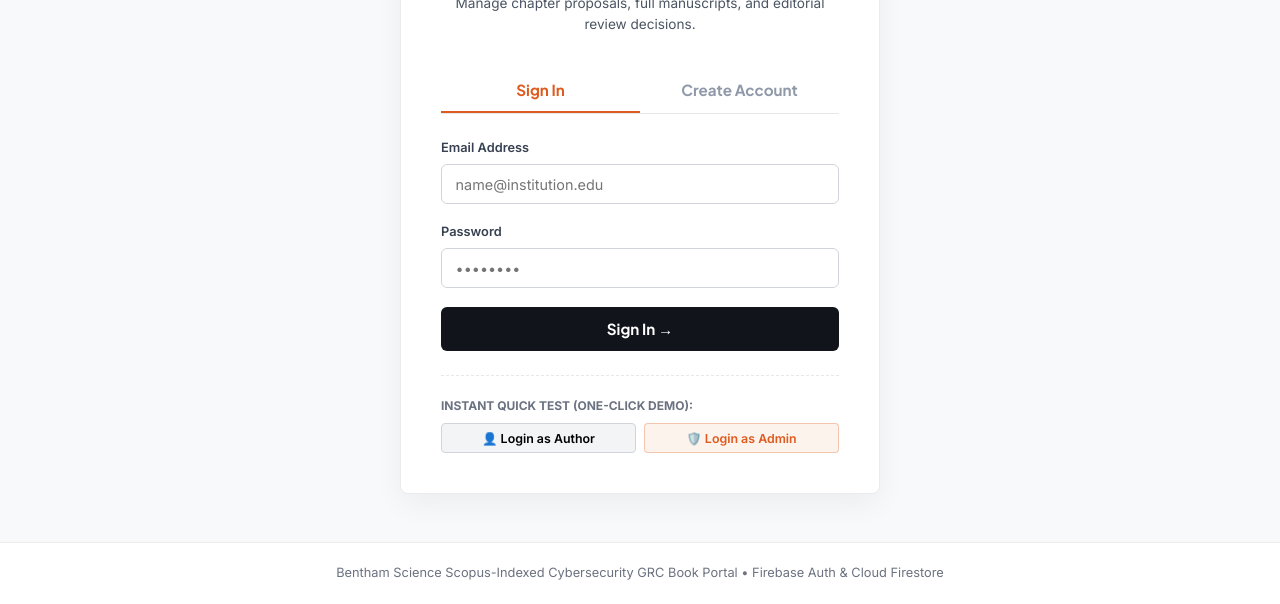
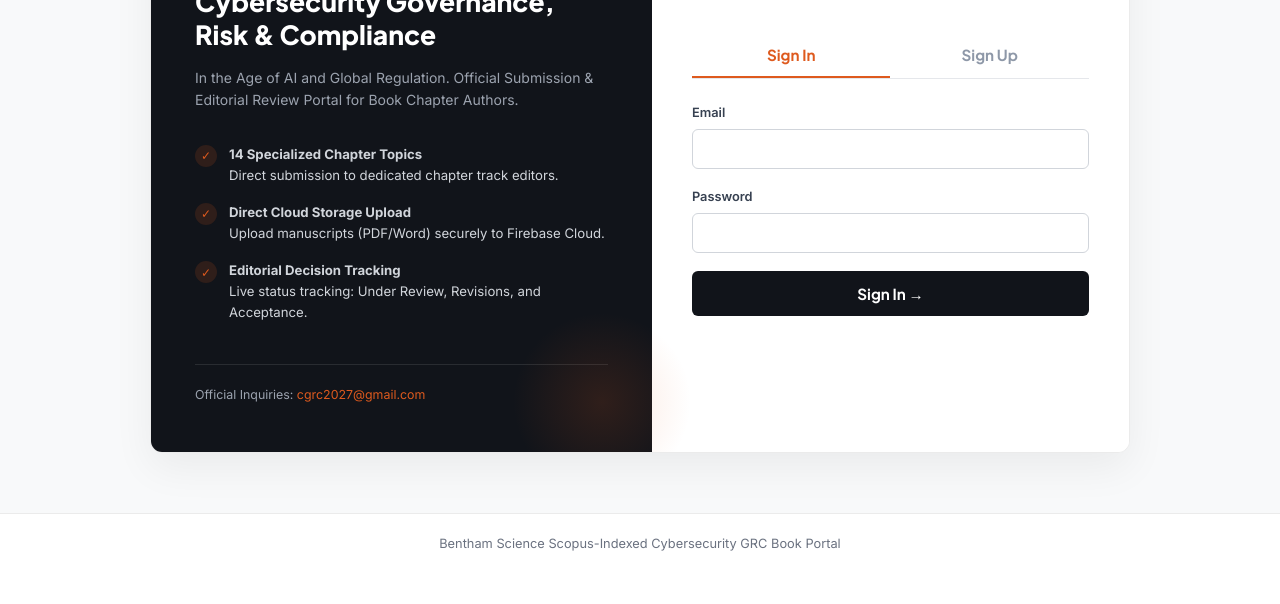
Before and after one commit to FreeSource-Code/CSGRC, a website: page auth.html in a window 1280 px wide. Shown: the part 226-830 px from the top of the page. After the commit the page ends 800 px from the top, so only its background shows below. Drawn offline with Linux system fonts and the light colour scheme; no server answers.

Commit message:
Update navbar to LOGIN / SIGN UP, convert auth page to split-layout, remove role buttons and dummy placeholder text

```diff
--- a/assets/css/portal.css
+++ b/assets/css/portal.css
@@ -86,28 +86,122 @@
   border-color: #11141A;
 }
 
-/* Auth Card & Container */
+/* Auth Split Layout */
 .auth-wrapper {
   flex: 1;
   display: flex;
   align-items: center;
   justify-content: center;
-  padding: 3rem 1rem;
+  padding: 3rem 1.25rem;
 }
 
-.auth-card {
+.auth-split-container {
+  display: grid;
+  grid-template-columns: 1.05fr 1fr;
+  width: 100%;
+  max-width: 980px;
   background: #ffffff;
   border: 1px solid var(--border-light);
-  border-radius: 8px;
-  box-shadow: 0 10px 30px rgba(0, 0, 0, 0.05);
-  width: 100%;
-  max-width: 480px;
-  padding: 2.5rem;
+  border-radius: 12px;
+  overflow: hidden;
+  box-shadow: 0 15px 40px rgba(0, 0, 0, 0.06);
 }
 
-.auth-header {
-  text-align: center;
+.auth-info-side {
+  background: #11141A;
+  color: #ffffff;
+  padding: 3rem 2.75rem;
+  display: flex;
+  flex-direction: column;
+  justify-content: space-between;
+  position: relative;
+}
+
+.auth-info-side::after {
+  content: "";
+  position: absolute;
+  bottom: -40px;
+  right: -40px;
+  width: 180px;
+  height: 180px;
+  border-radius: 50%;
+  background: radial-gradient(circle, rgba(222, 90, 30, 0.15), transparent 70%);
+  pointer-events: none;
+}
+
+.auth-info-badge {
+  font-family: var(--font-mono);
+  font-size: 0.72rem;
+  font-weight: 700;
+  text-transform: uppercase;
+  color: var(--accent-orange);
+  letter-spacing: 0.08em;
+  margin-bottom: 1rem;
+  display: inline-block;
+}
+
+.auth-info-title {
+  font-family: var(--font-display);
+  font-size: 1.65rem;
+  font-weight: 800;
+  line-height: 1.25;
+  color: #ffffff;
+  margin-bottom: 1rem;
+}
+
+.auth-info-desc {
+  font-size: 0.875rem;
+  color: #9CA3AF;
+  line-height: 1.6;
   margin-bottom: 2rem;
+}
+
+.auth-info-feature-list {
+  display: flex;
+  flex-direction: column;
+  gap: 1rem;
+}
+
+.auth-info-feature-item {
+  display: flex;
+  align-items: flex-start;
+  gap: 0.75rem;
+  font-size: 0.825rem;
+  color: #D1D5DB;
+}
+
+.auth-info-feature-icon {
+  width: 22px;
+  height: 22px;
+  border-radius: 50%;
+  background: rgba(222, 90, 30, 0.15);
+  color: var(--accent-orange);
+  display: flex;
+  align-items: center;
+  justify-content: center;
+  font-size: 0.75rem;
+  flex-shrink: 0;
+  margin-top: 1px;
+}
+
+.auth-form-side {
+  padding: 3rem 2.5rem;
+  display: flex;
+  flex-direction: column;
+  justify-content: center;
+  background: #ffffff;
+}
+
+@media (max-width: 820px) {
+  .auth-split-container {
+    grid-template-columns: 1fr;
+  }
+  .auth-info-side {
+    padding: 2.25rem 2rem;
+  }
+  .auth-form-side {
+    padding: 2.25rem 2rem;
+  }
 }
 
 .auth-tabs {
--- a/auth.html
+++ b/auth.html
@@ -4,7 +4,7 @@
 <head>
   <meta charset="UTF-8">
   <meta name="viewport" content="width=device-width, initial-scale=1.0">
-  <title>Portal Access | Cybersecurity GRC CFP</title>
+  <title>Login / Sign Up | Cybersecurity GRC CFP</title>
   <meta name="description" content="Author and Editorial Board Login & Registration Portal for Bentham Science Cybersecurity GRC Book Chapter Submissions.">
   <link rel="stylesheet" href="assets/css/style.css">
   <link rel="stylesheet" href="assets/css/portal.css">
@@ -19,7 +19,7 @@
     <div class="container portal-nav-content">
       <a href="index.html" class="portal-brand">
         <span>CYBERSECURITY <span class="logo-orange">GRC.</span></span>
-        <span class="portal-badge">PORTAL</span>
+        <span class="portal-badge">LOGIN / SIGN UP</span>
       </a>
       <div>
         <a href="index.html" style="font-size: 0.85rem; font-weight: 600; color: #4B5563; text-decoration: none;">&larr; Back to Home</a>
@@ -27,25 +27,57 @@
     </div>
   </header>
 
-  <!-- Auth Card Section -->
+  <!-- Split Screen Auth Section -->
   <main class="auth-wrapper">
-    <div class="auth-card">
-      <div class="auth-header">
-        <div style="font-family: var(--font-mono); font-size: 0.75rem; font-weight: 700; color: var(--accent-orange); text-transform: uppercase; margin-bottom: 0.35rem;">
-          Firebase Powered Submission System
+    <div class="auth-split-container">
+
+      <!-- Left Side: Book Overview & Submission Format Info -->
+      <div class="auth-info-side">
+        <div>
+          <span class="auth-info-badge">Bentham Science &bull; Scopus Indexed</span>
+          <h1 class="auth-info-title">
+            Cybersecurity Governance, Risk & Compliance
+          </h1>
+          <p class="auth-info-desc">
+            In the Age of AI and Global Regulation. Official Submission & Editorial Review Portal for Book Chapter Authors.
+          </p>
+
+          <div class="auth-info-feature-list">
+            <div class="auth-info-feature-item">
+              <span class="auth-info-feature-icon">✓</span>
+              <div>
+                <strong>14 Specialized Chapter Topics</strong><br>
+                <span>Direct submission to dedicated chapter track editors.</span>
               </div>
-        <h1 style="font-family: var(--font-display); font-size: 1.5rem; font-weight: 800; color: #11141A;">
-          Author & Reviewer Portal
-        </h1>
-        <p style="font-size: 0.85rem; color: var(--text-secondary); margin-top: 0.25rem;">
-          Manage chapter proposals, full manuscripts, and editorial review decisions.
-        </p>
+            </div>
+            <div class="auth-info-feature-item">
+              <span class="auth-info-feature-icon">✓</span>
+              <div>
+                <strong>Direct Cloud Storage Upload</strong><br>
+                <span>Upload manuscripts (PDF/Word) securely to Firebase Cloud.</span>
+              </div>
+            </div>
+            <div class="auth-info-feature-item">
+              <span class="auth-info-feature-icon">✓</span>
+              <div>
+                <strong>Editorial Decision Tracking</strong><br>
+                <span>Live status tracking: Under Review, Revisions, and Acceptance.</span>
+              </div>
+            </div>
+          </div>
         </div>
 
-      <!-- Tabs: Sign In / Register -->
+        <div style="margin-top: 2.5rem; padding-top: 1.25rem; border-top: 1px solid rgba(255,255,255,0.1); font-size: 0.775rem; color: #9CA3AF;">
+          Official Inquiries: <a href="mailto:cgrc2027@gmail.com" style="color: var(--accent-orange); text-decoration: none;">cgrc2027@gmail.com</a>
+        </div>
+      </div>
+
+      <!-- Right Side: Login & Sign Up Forms -->
+      <div class="auth-form-side">
+        <!-- Tabs -->
         <div class="auth-tabs">
           <button class="auth-tab-btn active" id="tab-login-btn">Sign In</button>
-        <button class="auth-tab-btn" id="tab-register-btn">Create Account</button>
+          <button class="auth-tab-btn" id="tab-register-btn">Sign Up</button>
         </div>
 
         <!-- Alert Notification -->
@@ -54,75 +86,50 @@
         <!-- Form: Sign In -->
         <form id="form-login">
           <div class="form-group-portal">
-          <label for="login-email">Email Address</label>
-          <input type="email" id="login-email" class="form-control-portal" required placeholder="name@institution.edu">
+            <label for="login-email">Email</label>
+            <input type="email" id="login-email" class="form-control-portal" required placeholder="">
           </div>
           <div class="form-group-portal">
             <label for="login-password">Password</label>
-          <input type="password" id="login-password" class="form-control-portal" required placeholder="••••••••">
+            <input type="password" id="login-password" class="form-control-portal" required placeholder="">
           </div>
 
-        <button type="submit" class="btn-portal-submit" id="login-submit-btn">
+          <button type="submit" class="btn-portal-submit" id="login-submit-btn" style="margin-top: 0.5rem;">
             Sign In &rarr;
           </button>
-
-        <!-- Quick Demo Testing Buttons -->
-        <div style="margin-top: 1.5rem; padding-top: 1.25rem; border-top: 1px dashed #E5E7EB;">
-          <div style="font-size: 0.75rem; font-weight: 700; color: #6B7280; text-transform: uppercase; margin-bottom: 0.5rem;">
-            Instant Quick Test (One-Click Demo):
-          </div>
-          <div style="display: flex; gap: 0.5rem;">
-            <button type="button" id="demo-author-btn" style="flex: 1; padding: 0.4rem; background: #F3F4F6; border: 1px solid #D1D5DB; border-radius: 4px; font-size: 0.775rem; font-weight: 600; cursor: pointer;">
-              👤 Login as Author
-            </button>
-            <button type="button" id="demo-admin-btn" style="flex: 1; padding: 0.4rem; background: #FDF3ED; border: 1px solid rgba(222, 90, 30, 0.3); color: var(--accent-orange); border-radius: 4px; font-size: 0.775rem; font-weight: 600; cursor: pointer;">
-              🛡️ Login as Admin
-            </button>
-          </div>
-        </div>
         </form>
 
-      <!-- Form: Register -->
+        <!-- Form: Sign Up (Clean, No extra placeholder text, No role dropdown) -->
         <form id="form-register" style="display: none;">
           <div class="form-group-portal">
-          <label for="reg-name">Full Name (with Title)</label>
-          <input type="text" id="reg-name" class="form-control-portal" required placeholder="Prof. Dr. Firstname Lastname">
+            <label for="reg-name">Full Name</label>
+            <input type="text" id="reg-name" class="form-control-portal" required placeholder="">
           </div>
           <div class="form-group-portal">
-          <label for="reg-email">Institutional Email</label>
-          <input type="email" id="reg-email" class="form-control-portal" required placeholder="scholar@university.edu">
+            <label for="reg-email">Email</label>
+            <input type="email" id="reg-email" class="form-control-portal" required placeholder="">
           </div>
           <div class="form-group-portal">
-          <label for="reg-institution">Institution & Country</label>
-          <input type="text" id="reg-institution" class="form-control-portal" required placeholder="e.g. Stanford University, USA">
-        </div>
-        <div class="form-group-portal">
-          <label for="reg-role">Role</label>
-          <select id="reg-role" class="form-control-portal">
-            <option value="author">Author (Submit Chapter)</option>
-            <option value="admin">Editorial Board Reviewer / Admin</option>
-          </select>
-        </div>
-        <div class="form-group-portal" id="admin-passcode-group" style="display: none;">
-          <label for="reg-admin-pass">Editorial Security Passcode <span style="color: var(--accent-orange);">(Use CGRC2027ADMIN)</span></label>
-          <input type="password" id="reg-admin-pass" class="form-control-portal" placeholder="Enter admin passcode">
+            <label for="reg-institution">Institution / University</label>
+            <input type="text" id="reg-institution" class="form-control-portal" required placeholder="">
           </div>
           <div class="form-group-portal">
             <label for="reg-password">Password</label>
-          <input type="password" id="reg-password" class="form-control-portal" required minlength="6" placeholder="Min. 6 characters">
+            <input type="password" id="reg-password" class="form-control-portal" required minlength="6" placeholder="">
           </div>
 
-        <button type="submit" class="btn-portal-submit" id="reg-submit-btn">
-          Create Account & Access &rarr;
+          <button type="submit" class="btn-portal-submit" id="reg-submit-btn" style="margin-top: 0.5rem;">
+            Sign Up &rarr;
           </button>
         </form>
+      </div>
 
     </div>
   </main>
 
   <!-- Footer -->
   <footer style="background: #ffffff; border-top: 1px solid var(--border-light); padding: 1.25rem 0; text-align: center; font-size: 0.8rem; color: #6B7280;">
-    Bentham Science Scopus-Indexed Cybersecurity GRC Book Portal &bull; Firebase Auth & Cloud Firestore
+    Bentham Science Scopus-Indexed Cybersecurity GRC Book Portal
   </footer>
 
   <script type="module">
@@ -133,8 +140,6 @@
     const formLogin = document.getElementById('form-login');
     const formRegister = document.getElementById('form-register');
     const authAlert = document.getElementById('auth-alert');
-    const regRole = document.getElementById('reg-role');
-    const adminPassGroup = document.getElementById('admin-passcode-group');
 
     // Tab Toggle
     tabLogin.addEventListener('click', () => {
@@ -153,10 +158,6 @@
       hideAlert();
     });
 
-    regRole.addEventListener('change', () => {
-      adminPassGroup.style.display = regRole.value === 'admin' ? 'block' : 'none';
-    });
-
     function showAlert(msg, isSuccess = false) {
       authAlert.textContent = msg;
       authAlert.className = isSuccess ? 'auth-alert success' : 'auth-alert error';
@@ -168,19 +169,13 @@
     }
 
     function redirectUser(user) {
-      if (user.role === 'admin') {
+      // If user has role admin (set in Firebase Firestore), route to admin-dashboard
+      if (user && user.role === 'admin') {
         window.location.href = 'admin-dashboard.html';
       } else {
         window.location.href = 'author-dashboard.html';
       }
     }
-
-    // Auto redirect if already signed in
-    subscribeToAuth((user) => {
-      if (user && !window.location.search.includes('logout=true')) {
-        // Can optionally auto-redirect
-      }
-    });
 
     // Handle Login
     formLogin.addEventListener('submit', async (e) => {
@@ -191,11 +186,11 @@
 
       try {
         btn.disabled = true;
-        btn.textContent = 'Verifying...';
+        btn.textContent = 'Signing in...';
         hideAlert();
         const user = await loginUser(email, pass);
         showAlert('Sign in successful! Redirecting...', true);
-        setTimeout(() => redirectUser(user), 600);
+        setTimeout(() => redirectUser(user), 500);
       } catch (err) {
         showAlert(err.message || 'Login failed. Please check credentials.');
         btn.disabled = false;
@@ -203,47 +198,27 @@
       }
     });
 
-    // Handle Registration
+    // Handle Sign Up (clean registration)
     formRegister.addEventListener('submit', async (e) => {
       e.preventDefault();
       const fullName = document.getElementById('reg-name').value;
       const email = document.getElementById('reg-email').value;
       const institution = document.getElementById('reg-institution').value;
-      const role = document.getElementById('reg-role').value;
-      const adminKey = document.getElementById('reg-admin-pass').value;
       const password = document.getElementById('reg-password').value;
       const btn = document.getElementById('reg-submit-btn');
 
       try {
         btn.disabled = true;
-        btn.textContent = 'Creating Account...';
+        btn.textContent = 'Creating account...';
         hideAlert();
-        const user = await registerUser({ email, password, fullName, institution, role, adminKey });
-        showAlert('Account registered! Redirecting to dashboard...', true);
-        setTimeout(() => redirectUser(user), 700);
+        // Role defaults to 'author'. Admin permission is given directly in Firebase Firestore.
+        const user = await registerUser({ email, password, fullName, institution, role: 'author' });
+        showAlert('Account created! Redirecting to dashboard...', true);
+        setTimeout(() => redirectUser(user), 600);
       } catch (err) {
         showAlert(err.message || 'Registration failed.');
         btn.disabled = false;
-        btn.textContent = 'Create Account & Access →';
-      }
-    });
-
-    // Demo Buttons
-    document.getElementById('demo-author-btn').addEventListener('click', async () => {
-      try {
-        const user = await loginUser('author@test.com', 'author123');
-        redirectUser(user);
-      } catch (err) {
-        showAlert(err.message);
-      }
-    });
-
-    document.getElementById('demo-admin-btn').addEventListener('click', async () => {
-      try {
-        const user = await loginUser('admin@cgrc.org', 'admin123');
-        redirectUser(user);
-      } catch (err) {
-        showAlert(err.message);
+        btn.textContent = 'Sign Up →';
       }
     });
   </script>
```
Also changed, not shown: index.html (+1 -1 lines), submit.html (+1 -1 lines). Lines whose indentation alone changed are shown as unchanged.
